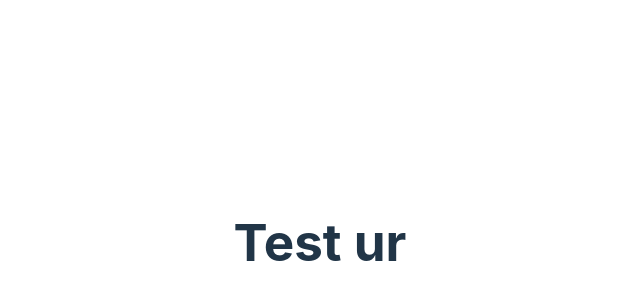
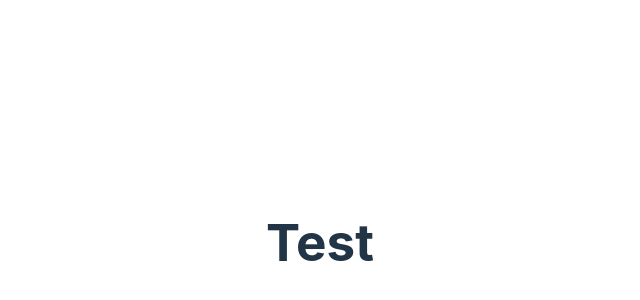
Before and after one commit to aaronsww/cash-control, a React (Vite) app: page / in a window 1280 px wide. Shown: the part 158-458 px from the top of the page, without its empty margins (320-960 px from the left). Built offline with nearby package versions, Linux system fonts and the light colour scheme.

Commit message:
fix: react import statement

```diff
--- a/src/App.jsx
+++ b/src/App.jsx
@@ -1,10 +1,10 @@
-import { useState } from "react";
+import  React, { useState } from "react";
 import "./App.css";
 
 function App() {
   return (
     <>
-      <h1>Test ur </h1>
+      <h1>Test </h1>
     </>
   );
 }
```
